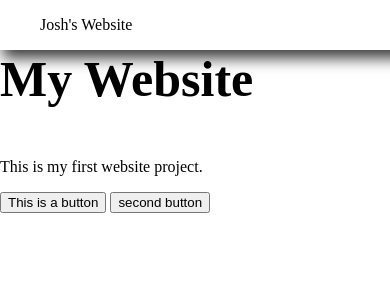
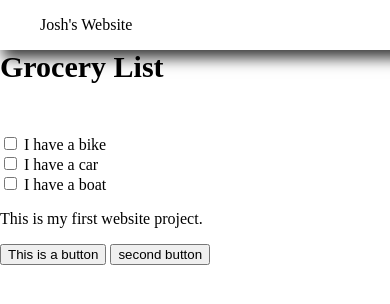
Before and after one commit to joshjkleins/portfolio, a plain HTML site: page index.html in a window 390 px wide. Drawn offline with Linux system fonts and the light colour scheme.

Commit message:
added media query

```diff
--- a/index.html
+++ b/index.html
@@ -20,7 +20,14 @@
 
 
 
-	<h1>My Website</h1>
+	<h1>Grocery List</h1>
+
+	<input type="checkbox" id="vehicle1" name="vehicle1" value="Bike">
+	<label for="vehicle1"> I have a bike</label><br>
+	<input type="checkbox" id="vehicle2" name="vehicle2" value="Car">
+	<label for="vehicle2"> I have a car</label><br>
+	<input type="checkbox" id="vehicle3" name="vehicle3" value="Boat">
+	<label for="vehicle3"> I have a boat</label><br>
 	<p>This is my first website project.</p>
 	<button>This is a button</button>
 	<button>second button</button>
--- a/style.css
+++ b/style.css
@@ -28,3 +28,10 @@ header .header-container {
 	height: 50px;
 	align-items: center;
 }
+
+
+@media(max-width: 500px) {
+	h1 {
+		font-size: 30px;
+	}
+}
```
